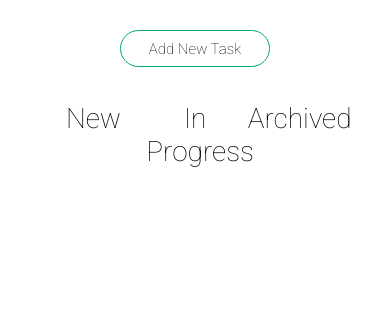
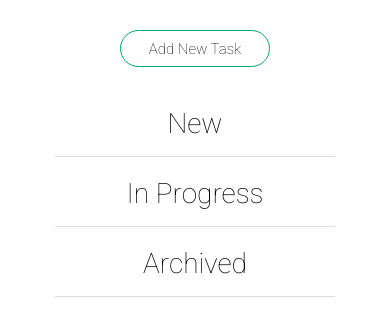
Before and after one commit to blakehagen/practice-jQuery2, a plain HTML site: page index.html in a window 390 px wide. Shown: the part 155-468 px from the top of the page. Drawn offline with nearby package versions, Linux system fonts and the light colour scheme.

Commit message:
responsive

```diff
--- a/app/scripts/app.js
+++ b/app/scripts/app.js
@@ -79,7 +79,7 @@ $(document).ready(function(){
 	// Closes
 	$('#cancel').on('click', function(e){
 		e.preventDefault();
-		$('#newTaskForm', '#newListItem').fadeToggle('fast', 'linear');
+		$('#newTaskForm, #newListItem').fadeToggle('fast', 'linear');
 	});
 
 
--- a/index.html
+++ b/index.html
@@ -37,31 +37,27 @@
 	<div class="list-container">
 		<div class="panel">
 			<h3>New</h3>
+			<div class="inner border">
+				<ul class="list-group" id="newList"></ul>
+
+			</div>
 		</div>
 
 
 		<div class="panel">
 			<h3>In Progress</h3>
+			<div class="inner mod-border">
+				<ul class="list-group" id="currentList"></ul>
+			</div>
 		</div>
 
 		<div class="panel">
 			<h3>Archived</h3>
-		</div>
-	</div>
-
-		<div class="list-container">
-			<div class="panel" id="newList">
-				<ul class="list-group"></ul>
-			</div>
-
-			<div class="panel">
-				<ul class="list-group" id="currentList"></ul>
-			</div>
-
-			<div class="panel">
+			<div class="inner border">
 				<ul class="list-group" id="archivedList"></ul>
 			</div>
 		</div>
+	</div>
 
 	<script src="http://cdnjs.cloudflare.com/ajax/libs/jquery/2.1.1/jquery.min.js"></script>
 	<script src="app/scripts/app.js"></script>
--- a/styles/main.css
+++ b/styles/main.css
@@ -59,7 +59,6 @@ h6 {
 	width: 100%;
 	height: 185px;
 	text-align: center;
-	/*border: 1px solid green;*/
 }
 
 .nav-text-container {
@@ -68,7 +67,6 @@ h6 {
 
 .new-item-header {
 	margin: 0px 0 15px 0;
-	/*border: 1px solid blue;*/
 }
 
 .new-button {
@@ -135,7 +133,6 @@ h6 {
 }
 
 .list-container {
-	/*border: 1px solid purple;*/
 	width: 100%;
 	text-align: center;
 	margin-top: 35px;
@@ -143,15 +140,32 @@ h6 {
 
 .panel {
 	display: inline-block;
-	width: 25%;
+	width: 27%;
 	margin: 0 auto;
 	text-align: center;
 	vertical-align: top;
+
+}
+
+.inner {
+	width: 100%;
+	text-align: center;
+	margin: 0 auto;
+	vertical-align: top;
+}
+
+.border {
+	border-left: 1px solid #ddd;
+	border-right: 1px solid #ddd;
+}
+
+mod-border {
+	border-bottom: none;
 }
 
 li {
 	text-align: left;
-	margin: 10px 10px 12px 40px;
+	margin: 10px 10px 12px 70px;
 	line-height: 30px;
 }
 
@@ -162,3 +176,74 @@ li {
     font-weight: 100;
     font-size: 22px;
 }
+
+
+@media (max-width: 1300px){
+	li {
+		margin: 10px 10px 12px 40px;
+	}
+}
+
+@media (max-width: 1100px){
+	li {
+		margin: 10px 10px 12px 20px;
+	}
+}
+
+@media (max-width: 950px){
+	.panel {
+		width: 32%;
+	}
+}
+
+@media (max-width: 900px){
+	.panel {
+		width: 70%;
+		margin-bottom: 25px;
+	}
+
+	.list-container {
+		margin: 40px auto;
+	}
+
+	li {
+		margin: 10px 10px 12px 105px;
+	}
+
+	.inner {
+		width: 75%;
+
+	}
+
+	.border {
+		border-left: none;
+		border-right: none;
+		border-bottom: 1px solid #ddd;
+	}
+
+	.mod-border {
+		border-bottom: 1px solid #ddd;
+	}
+}
+
+@media (max-width: 750px){
+
+	li {
+		margin: 10px 10px 12px 70px;
+	}
+}
+
+@media (max-width: 600px){
+	.panel {
+		width: 80%;
+		margin-bottom: 20px;
+	}
+
+	.inner {
+		width: 90%;
+	}
+
+	li {
+		margin: 10px 10px 12px 14px;
+	}
+}
```
